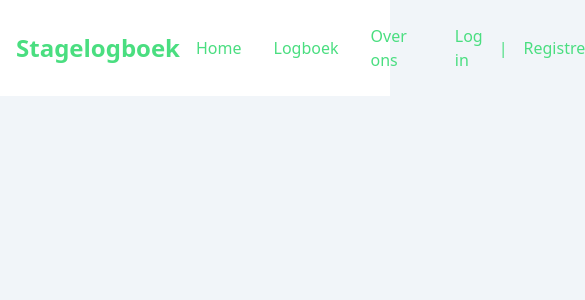
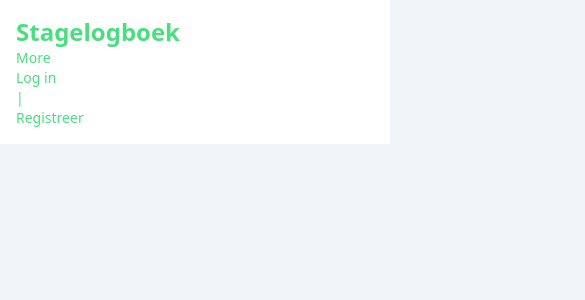
Before and after one commit to astronomx/stagelogboek, a Next.js app: page / in a window 390 px wide. Shown: the top 300 px of the page, 585 px wide, since content can reach past the window. Built offline with nearby package versions, Linux system fonts and the light colour scheme.

Commit message:
UPDATE: First steps into mobile friendly navbar

```diff
--- a/next.config.js
+++ b/next.config.js
@@ -1,6 +1,6 @@
 /** @type {import('next').NextConfig} */
 const nextConfig = {
-  reactStrictMode: true,
+  reactStrictMode: false,
 }
 
 module.exports = nextConfig
--- a/package.json
+++ b/package.json
@@ -9,6 +9,7 @@
     "lint": "next lint"
   },
   "dependencies": {
+    "@headlessui/react": "^1.7.11",
     "@next/font": "13.1.6",
     "@types/node": "18.13.0",
     "@types/react": "18.0.28",
--- /dev/null
+++ b/src/components/elements/Dropdown.tsx
@@ -0,0 +1,27 @@
+import { Menu } from '@headlessui/react'
+export default function Dropdown() {
+  return(
+    <Menu>
+      <Menu.Button>More</Menu.Button>
+      <Menu.Items className="flex flex-col">
+        <Menu.Item>
+          {({ active }) => (
+            <a className={`${active && 'bg-blue-500'}`} href="/account-settings">
+              Account settings
+            </a>
+          )}
+        </Menu.Item>
+        <Menu.Item>
+          {({ active }) => (
+            <a className={`${active && 'bg-blue-500'}`} href="/account-settings">
+              Documentation
+            </a>
+          )}
+        </Menu.Item>
+        <Menu.Item disabled>
+          <span className="opacity-75">Invite a friend (coming soon!)</span>
+        </Menu.Item>
+      </Menu.Items>
+    </Menu>
+  )
+}
--- a/src/pages/index.tsx
+++ b/src/pages/index.tsx
@@ -1,10 +1,10 @@
-import Navbar from "@/components/elements/Navbar"
+import Navbar from "@/components/Navbar"
 import NavbarMobile from "../test/pages/NavbarMobile"
 
 export default function Home() {
   return (
     <>
-      <Navbar />
+      <NavbarMobile />
     </>
   )
 }
--- a/src/test/pages/NavbarMobile.tsx
+++ b/src/test/pages/NavbarMobile.tsx
@@ -1,7 +1,9 @@
 import React from "react";
 import Link from "next/link";
+import Dropdown from "@/components/elements/Dropdown";
 
 export default function Navbar () {
+
     return(
     <nav className="flex items-center justify-between p-4 bg-white text-green-400 flex-wrap">
         <div className="flex items-center mr-6">
@@ -10,32 +12,33 @@ export default function Navbar () {
           </Link>
         </div>
 
-      <button className="navbar-toggler block md:hidden border border-solid border-gray-600 rounded-full px-3 py-2" type="button" data-toggle="collapse" data-target="#navbarResponsive" aria-controls="navbarResponsive" aria-expanded="false" aria-label="Toggle navigation">
-        <span className="sr-only">Toggle navigation</span>
-        <span className="navbar-toggler-icon"></span>
-      </button>
-
         <div className="w-full block flex-grow md:flex md:items-center md:w-auto" id="navbarResponsive">
-        <div className="text-sm md:flex-grow">
+          <div className="text-sm md:flex-grow xl:flex justify-center">
+            <div className="xl:hidden">
+                <Dropdown />
+            </div>
             <Link href="/">
-            <p className="block mt-4 md:inline-block md:mt-0 mr-4 xl:px-4 py-2 hover:bg-slate-100 rounded-lg">Home</p>
+              <p className="sm:flex hidden xl:px-6 py-2 hover:bg-slate-100 text-lg rounded-lg">Home</p>
             </Link>
 
             <Link href="/">
-            <p className="block mt-4 md:inline-block md:mt-0 mr-4 xl:px-4 py-2 hover:bg-slate-100 rounded-lg">Logboek</p>
+              <p className="sm:flex hidden xl:px-6 py-2 hover:bg-slate-100 text-lg rounded-lg">Logboek</p>
             </Link>
 
             <Link href="/">
-            <p className="block mt-4 md:inline-block md:mt-0 mr-4 xl:px-4 py-2 hover:bg-slate-100 rounded-lg">Over ons</p>
+              <p className="sm:flex hidden xl:px-6 py-2 hover:bg-slate-100 text-lg rounded-lg">Over ons</p>
             </Link>
           </div>
+        </div>
 
-        <div className="text-sm md:flex-row md:items-center">
+        <div className="text-sm items-center xl:flex flex-row mr-5">
+            <div className="sm:flex flex-row items-center">
                 <Link href="/">
-            <p className="block mt-4 md:inline-block md:mt-0 mr-4 rounded-lg">Log in</p>
+                    <p className="block rounded-lg">Log in</p>
                 </Link>
+                <p>|</p>
                 <Link href="/">
-            <p className="block mt-4 md:inline-block md:mt-0 mr-4 rounded-lg">Registreer</p>
+                    <p className="block rounded-lg">Registreer</p>
                 </Link>
             </div>
         </div>
```
Also changed, not shown: src/components/Navbar.tsx (renamed from src/components/elements/Navbar.tsx), 1 other file (tests, documents, lock files or other folders). Lines whose indentation alone changed are shown as unchanged.
